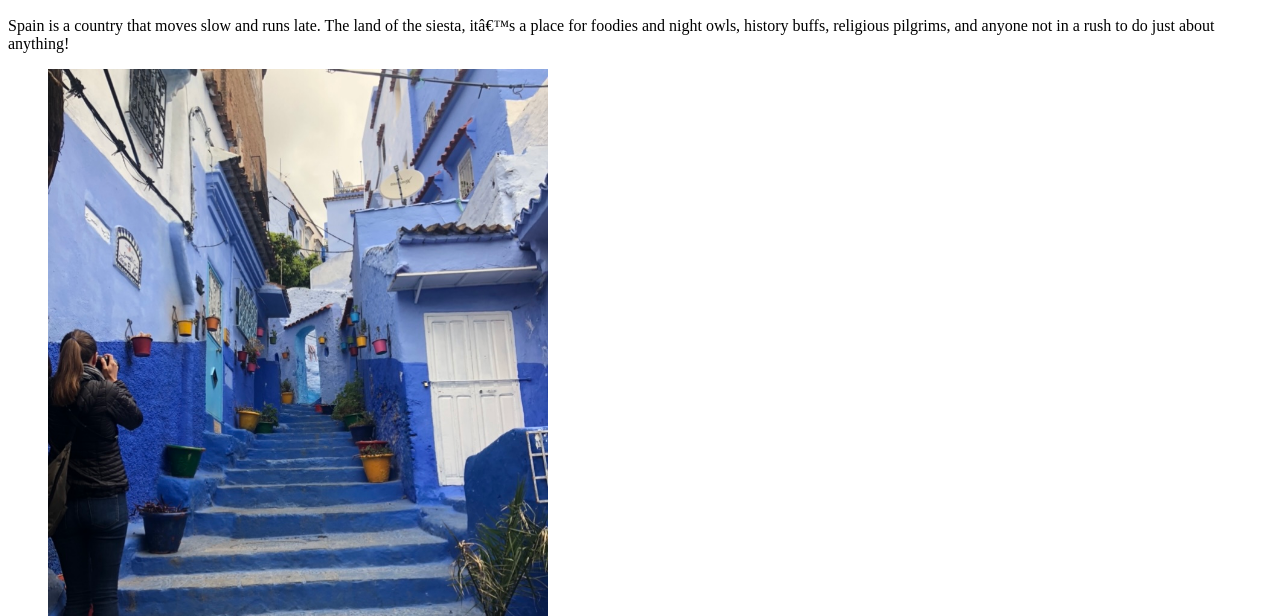
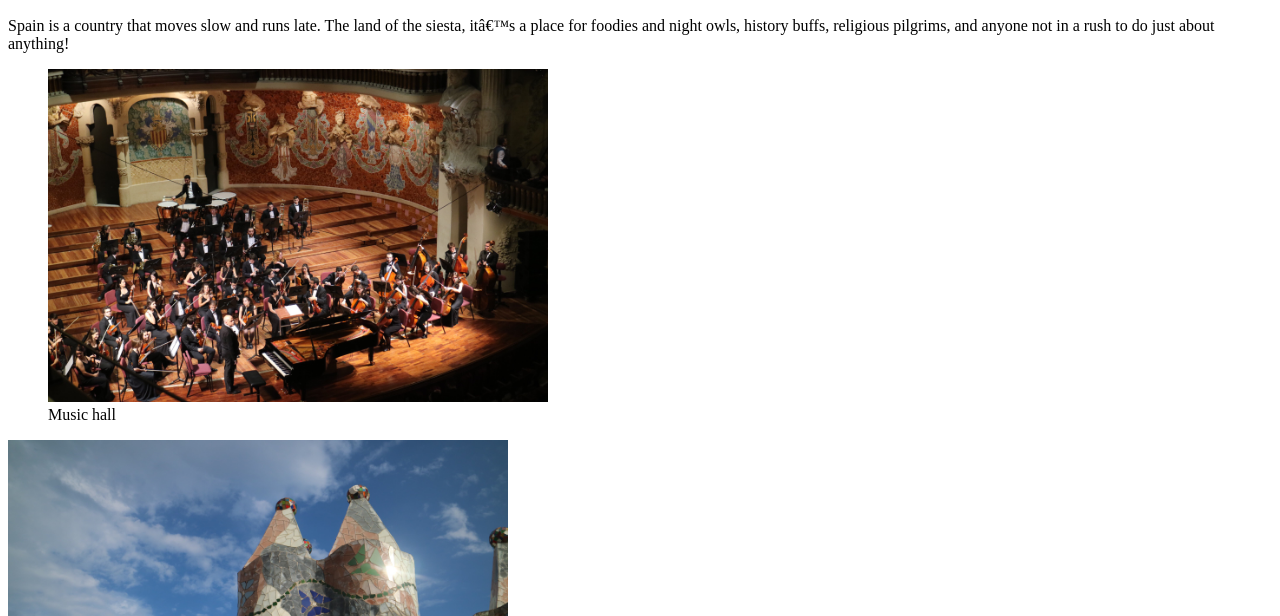
Before and after one commit to athenaff122/portfolio-content, a plain HTML site: page html/gallery page.html in a window 1280 px wide. Shown: the part 184-800 px from the top of the page. Drawn offline with Linux system fonts and the light colour scheme.

Commit message:
Update gallery page.html

```diff
--- a/html/gallery page.html
+++ b/html/gallery page.html
@@ -24,8 +24,8 @@
 		Spain is a country that moves slow and runs late. The land of the siesta, it’s a place for foodies and night owls, history buffs, religious pilgrims, and anyone not in a rush to do just about anything!
 	</p>
 	<figure>
-			<img src="../images/blue city.jpg" width="500">
-			<figcaption>Chefchaouen</figcaption>
+			<img src="../images/music.jpg" width="500">
+			<figcaption>Music hall</figcaption>
 	</figure>
 	<figure2>
 			<img src="../images/barcelona.jpg" width="500" alt="palace">
```
